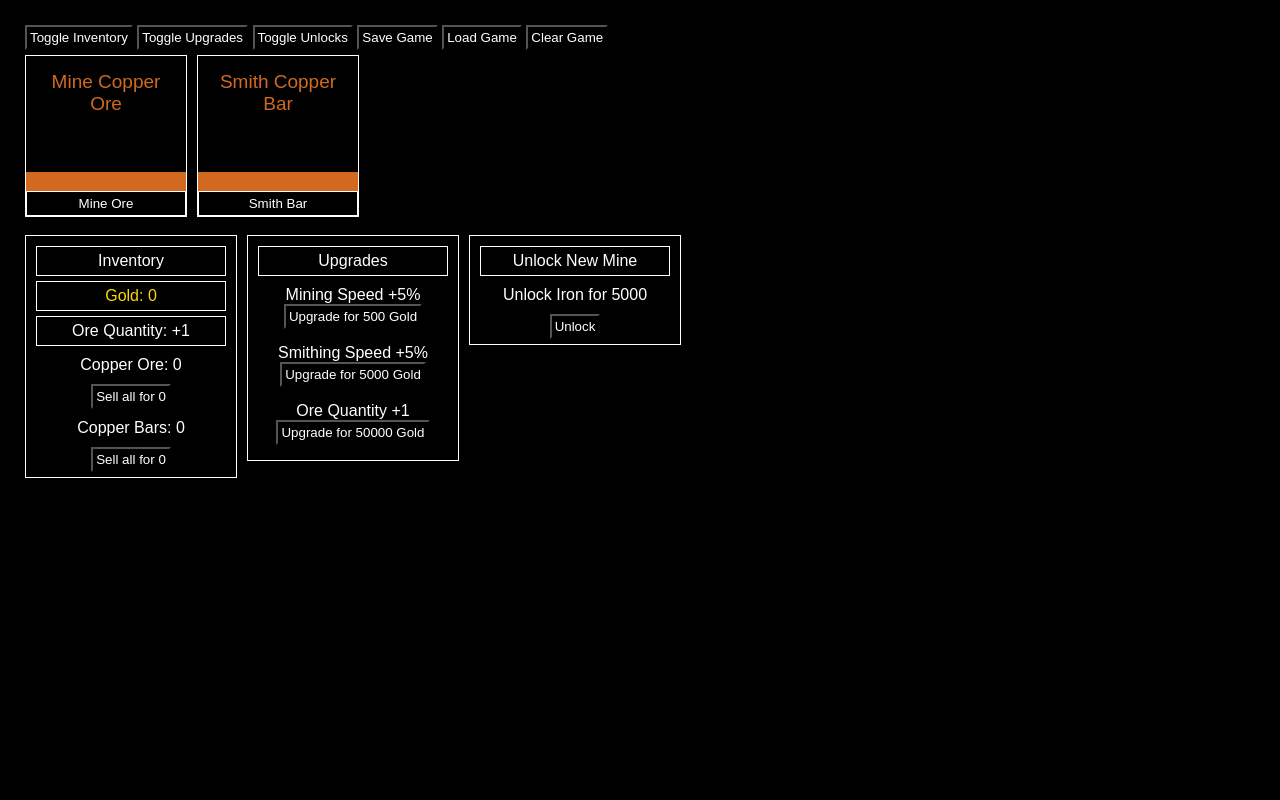
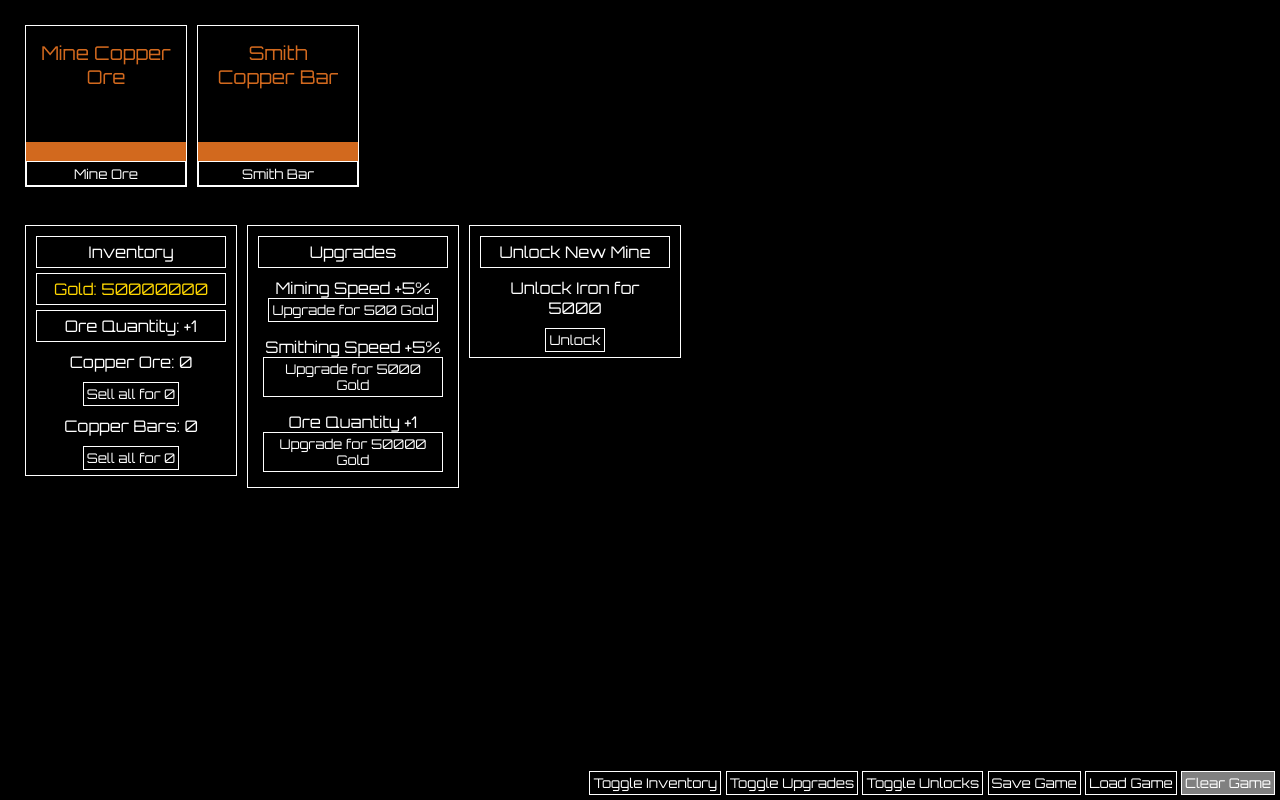
Before and after one commit to C-Pasty/C-Pasty.github.io, a plain HTML site: page index.html in a window 1280 px wide. Drawn offline with Linux system fonts and the light colour scheme.

Commit message:
Change Font

```diff
--- a/index.html
+++ b/index.html
@@ -1,11 +1,11 @@
 <!DOCTYPE html>
-
+<link href="https://fonts.googleapis.com/css2?family=Orbitron&display=swap" rel="stylesheet">
 <link rel="stylesheet" href="style.css">
 
 <html>
 
     <head>
-        <title>Pepe Hands</title>
+        <title>Just Gonna Send It</title>
     </head>
 
     <body>
@@ -29,7 +29,6 @@
         <div class="smith-1" id="copper-bar-header">
             <div class="smith-bar-header">Smith Copper Bar</div>
         <div id="copper-bar-progress-wrapper">
-
             <div id="copper-progress-bar"></div>
         </div>
             <button class="smith-btn" id="smith-copper-bar-btn" > Smith Bar</button>
@@ -101,7 +100,6 @@
 
         <br><br><br><br><br><br><br><br><br><br>
 
-
         <!-- Inventory Information -->
         <div class="inventory" id="inventory-wrapper">
             <div id="inventory-header">Inventory</div>
--- a/main.js
+++ b/main.js
@@ -41,6 +41,7 @@ var sellMithrilBar = document.getElementById("mithril-bar-sell");
 
 // Mining box variables to hide and show based on progress in game
 
+var copperOreHeader = document.getElementById("copper-ore-header");
 var copperBarHeader = document.getElementById("copper-bar-header");
 var ironOreHeader = document.getElementById("iron-ore-header");
 var ironBarHeader = document.getElementById("iron-bar-header");
@@ -108,10 +109,16 @@ var goldBarProgressCounter = 0;
 var mithrilOreProgressCounter = 0;
 var mithrilBarProgressCounter = 0;
 
+// Localstorage Buttons
+
+var saveGameBtn = document.getElementById("save-game");
+var loadGameBtn = document.getElementById("load-game");
+var clearGameBtn = document.getElementById("clear-game");
+
 // Gold Variable
 
 var totalGold = document.getElementById("total-gold");
-var gold = 0;
+var gold = 50000000;
 
 // Ore variables
 
@@ -811,6 +818,8 @@ function init() {
     unlockNextGoldHeader.style.display = "none";
     unlockNextMithrilHeader.style.display = "none";
     unlockNextMineralMithril.style.display = "none";
+    clearGameBtn.disabled = true;
+    clearGameBtn.style.backgroundColor = "grey";
 };
 
 // Runs Initilize function on launch
--- a/startup.js
+++ b/startup.js
@@ -155,10 +155,6 @@ function clearGame() {
     localStorage.clear();
 };
 
-var saveGameBtn = document.getElementById("save-game");
-var loadGameBtn = document.getElementById("load-game");
-var clearGameBtn = document.getElementById("clear-game");
-
 saveGameBtn.onclick = saveGame;
 loadGameBtn.onclick = loadGame;
 clearGameBtn.onclick = clearGame;
--- a/style.css
+++ b/style.css
@@ -1,7 +1,7 @@
 * {
     margin: 5px;
     padding: 5px;
-    font-family: sans-serif;
+    font-family: 'Orbitron', sans-serif;
     background-color: black;
 }
 
@@ -212,6 +212,7 @@
     margin: 3px;
     padding: 3px;
     margin: 0 auto;
+    border: 1px solid white;
 }
 
 #total-gold {
@@ -225,11 +226,13 @@
 }
 
 #toggle-btn {
-    position: relative;
-    margin: 0px;
+    position: absolute;
+    margin: 5px;
     padding: 0px;
     margin-top: 5px;
     margin-left: 5px;
+    right: 0;
+    bottom: 0;
 }
 
 #copper-progress-wrapper {
```
Also changed, not shown: 12.png (added), copper-ore.png (added), gold.png (added), 1 other file.
